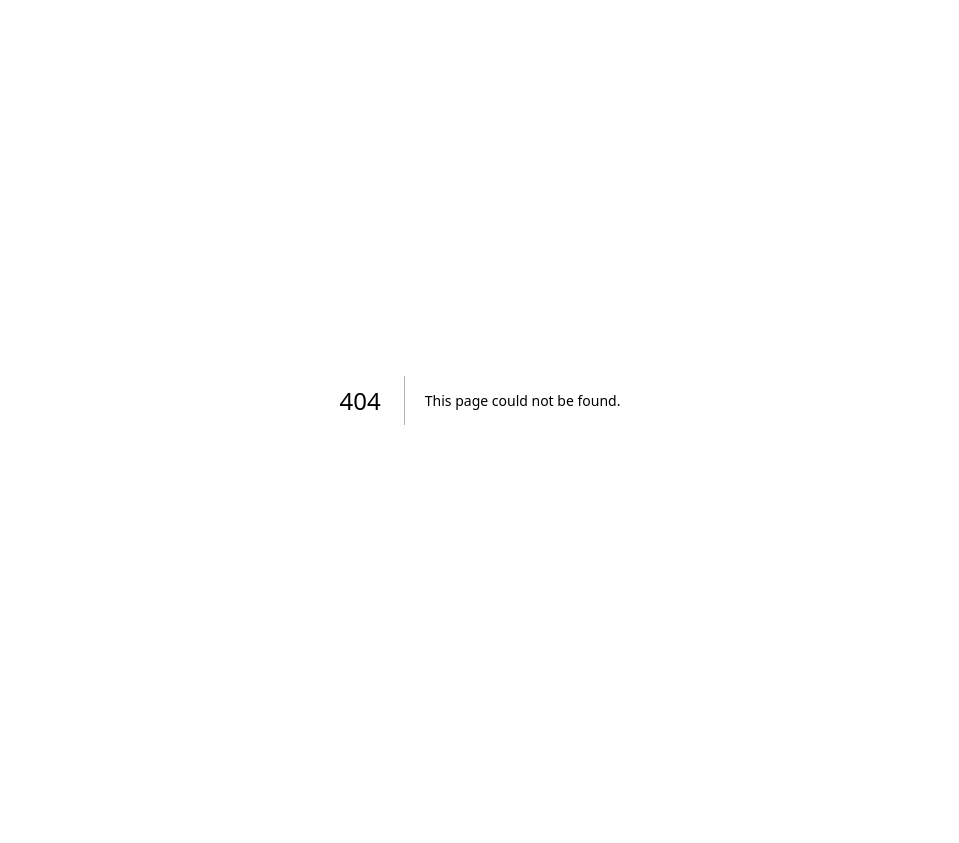
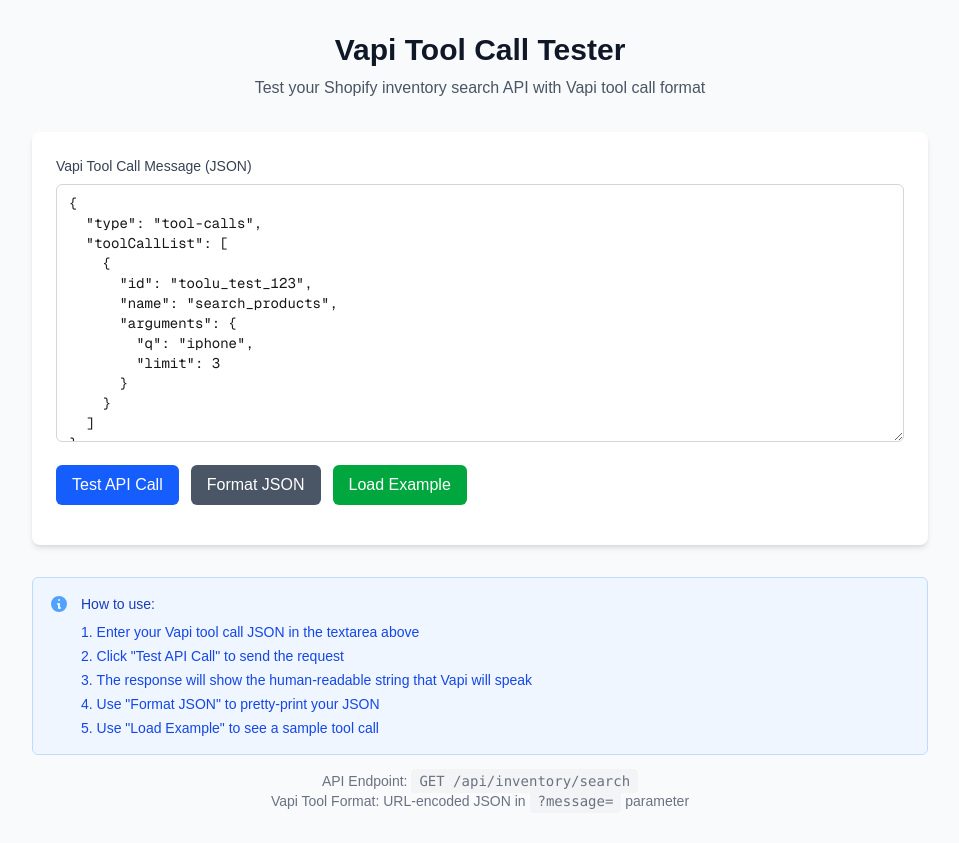
Before and after one commit to JuanQuenga/Storefront, a Next.js app: page /test-vapi in a window 1280 px wide. Before the commit this address had no page. Shown: the whole page, without its empty margins (160-1119 px from the left). Before the commit the page ends 800 px from the top, so only its background shows below. Built offline with nearby package versions, Linux system fonts and the light colour scheme.

Commit message:
Vapi test page added

```diff
--- /dev/null
+++ b/src/app/test-vapi/page.tsx
@@ -0,0 +1,216 @@
+"use client";
+
+import { useState } from "react";
+
+export default function TestVapiPage() {
+  const [messageJson, setMessageJson] = useState(`{
+  "type": "tool-calls",
+  "toolCallList": [
+    {
+      "id": "toolu_test_123",
+      "name": "search_products",
+      "arguments": {
+        "q": "iphone",
+        "limit": 3
+      }
+    }
+  ]
+}`);
+  const [response, setResponse] = useState("");
+  const [loading, setLoading] = useState(false);
+  const [error, setError] = useState("");
+
+  const handleTest = async () => {
+    setLoading(true);
+    setError("");
+    setResponse("");
+
+    try {
+      // URL-encode the message JSON
+      const encodedMessage = encodeURIComponent(messageJson);
+      const url = `/api/inventory/search?message=${encodedMessage}`;
+
+      const res = await fetch(url);
+      const data = await res.json();
+
+      if (!res.ok) {
+        throw new Error(`HTTP ${res.status}: ${JSON.stringify(data)}`);
+      }
+
+      setResponse(JSON.stringify(data, null, 2));
+    } catch (err) {
+      setError(err instanceof Error ? err.message : "Unknown error");
+    } finally {
+      setLoading(false);
+    }
+  };
+
+  const handleFormatJson = () => {
+    try {
+      const parsed = JSON.parse(messageJson);
+      setMessageJson(JSON.stringify(parsed, null, 2));
+      setError("");
+    } catch (err) {
+      setError("Invalid JSON format");
+    }
+  };
+
+  const loadExample = () => {
+    const example = {
+      type: "tool-calls",
+      toolCallList: [
+        {
+          id: "toolu_example_123",
+          name: "search_products",
+          arguments: {
+            q: "ps5",
+            limit: 5,
+          },
+        },
+      ],
+    };
+    setMessageJson(JSON.stringify(example, null, 2));
+  };
+
+  return (
+    <div className="min-h-screen bg-gray-50 py-8 px-4 sm:px-6 lg:px-8">
+      <div className="max-w-4xl mx-auto">
+        <div className="text-center mb-8">
+          <h1 className="text-3xl font-bold text-gray-900 mb-2">
+            Vapi Tool Call Tester
+          </h1>
+          <p className="text-gray-600">
+            Test your Shopify inventory search API with Vapi tool call format
+          </p>
+        </div>
+
+        <div className="bg-white rounded-lg shadow-md p-6 mb-6">
+          <div className="mb-4">
+            <label
+              htmlFor="message"
+              className="block text-sm font-medium text-gray-700 mb-2"
+            >
+              Vapi Tool Call Message (JSON)
+            </label>
+            <textarea
+              id="message"
+              rows={12}
+              className="w-full px-3 py-2 border border-gray-300 rounded-md focus:outline-none focus:ring-2 focus:ring-blue-500 font-mono text-sm"
+              value={messageJson}
+              onChange={(e) => setMessageJson(e.target.value)}
+              placeholder="Paste your Vapi tool call JSON here..."
+            />
+          </div>
+
+          <div className="flex gap-3 mb-4">
+            <button
+              onClick={handleTest}
+              disabled={loading}
+              className="px-4 py-2 bg-blue-600 text-white font-medium rounded-md hover:bg-blue-700 focus:outline-none focus:ring-2 focus:ring-blue-500 disabled:opacity-50 disabled:cursor-not-allowed"
+            >
+              {loading ? "Testing..." : "Test API Call"}
+            </button>
+            <button
+              onClick={handleFormatJson}
+              className="px-4 py-2 bg-gray-600 text-white font-medium rounded-md hover:bg-gray-700 focus:outline-none focus:ring-2 focus:ring-gray-500"
+            >
+              Format JSON
+            </button>
+            <button
+              onClick={loadExample}
+              className="px-4 py-2 bg-green-600 text-white font-medium rounded-md hover:bg-green-700 focus:outline-none focus:ring-2 focus:ring-green-500"
+            >
+              Load Example
+            </button>
+          </div>
+        </div>
+
+        {error && (
+          <div className="bg-red-50 border border-red-200 rounded-md p-4 mb-6">
+            <div className="flex">
+              <div className="flex-shrink-0">
+                <svg
+                  className="h-5 w-5 text-red-400"
+                  viewBox="0 0 20 20"
+                  fill="currentColor"
+                >
+                  <path
+                    fillRule="evenodd"
+                    d="M10 18a8 8 0 100-16 8 8 0 000 16zM8.707 7.293a1 1 0 00-1.414 1.414L8.586 10l-1.293 1.293a1 1 0 101.414 1.414L10 11.414l1.293 1.293a1 1 0 001.414-1.414L11.414 10l1.293-1.293a1 1 0 00-1.414-1.414L10 8.586 8.707 7.293z"
+                    clipRule="evenodd"
+                  />
+                </svg>
+              </div>
+              <div className="ml-3">
+                <h3 className="text-sm font-medium text-red-800">Error</h3>
+                <div className="mt-2 text-sm text-red-700">
+                  <pre className="whitespace-pre-wrap font-mono">{error}</pre>
+                </div>
+              </div>
+            </div>
+          </div>
+        )}
+
+        {response && (
+          <div className="bg-white rounded-lg shadow-md p-6">
+            <h3 className="text-lg font-medium text-gray-900 mb-4">
+              API Response
+            </h3>
+            <div className="bg-gray-50 rounded-md p-4">
+              <pre className="text-sm text-gray-800 whitespace-pre-wrap font-mono overflow-x-auto">
+                {response}
+              </pre>
+            </div>
+          </div>
+        )}
+
+        <div className="mt-8 bg-blue-50 border border-blue-200 rounded-md p-4">
+          <div className="flex">
+            <div className="flex-shrink-0">
+              <svg
+                className="h-5 w-5 text-blue-400"
+                viewBox="0 0 20 20"
+                fill="currentColor"
+              >
+                <path
+                  fillRule="evenodd"
+                  d="M18 10a8 8 0 11-16 0 8 8 0 0116 0zm-7-4a1 1 0 11-2 0 1 1 0 012 0zM9 9a1 1 0 000 2v3a1 1 0 001 1h1a1 1 0 100-2v-3a1 1 0 00-1-1H9z"
+                  clipRule="evenodd"
+                />
+              </svg>
+            </div>
+            <div className="ml-3">
+              <h3 className="text-sm font-medium text-blue-800">How to use:</h3>
+              <div className="mt-2 text-sm text-blue-700">
+                <ol className="list-decimal list-inside space-y-1">
+                  <li>Enter your Vapi tool call JSON in the textarea above</li>
+                  <li>Click "Test API Call" to send the request</li>
+                  <li>
+                    The response will show the human-readable string that Vapi
+                    will speak
+                  </li>
+                  <li>Use "Format JSON" to pretty-print your JSON</li>
+                  <li>Use "Load Example" to see a sample tool call</li>
+                </ol>
+              </div>
+            </div>
+          </div>
+        </div>
+
+        <div className="mt-4 text-center text-gray-500 text-sm">
+          <p>
+            API Endpoint:{" "}
+            <code className="bg-gray-100 px-2 py-1 rounded">
+              GET /api/inventory/search
+            </code>
+          </p>
+          <p>
+            Vapi Tool Format: URL-encoded JSON in{" "}
+            <code className="bg-gray-100 px-2 py-1 rounded">?message=</code>{" "}
+            parameter
+          </p>
+        </div>
+      </div>
+    </div>
+  );
+}
```
